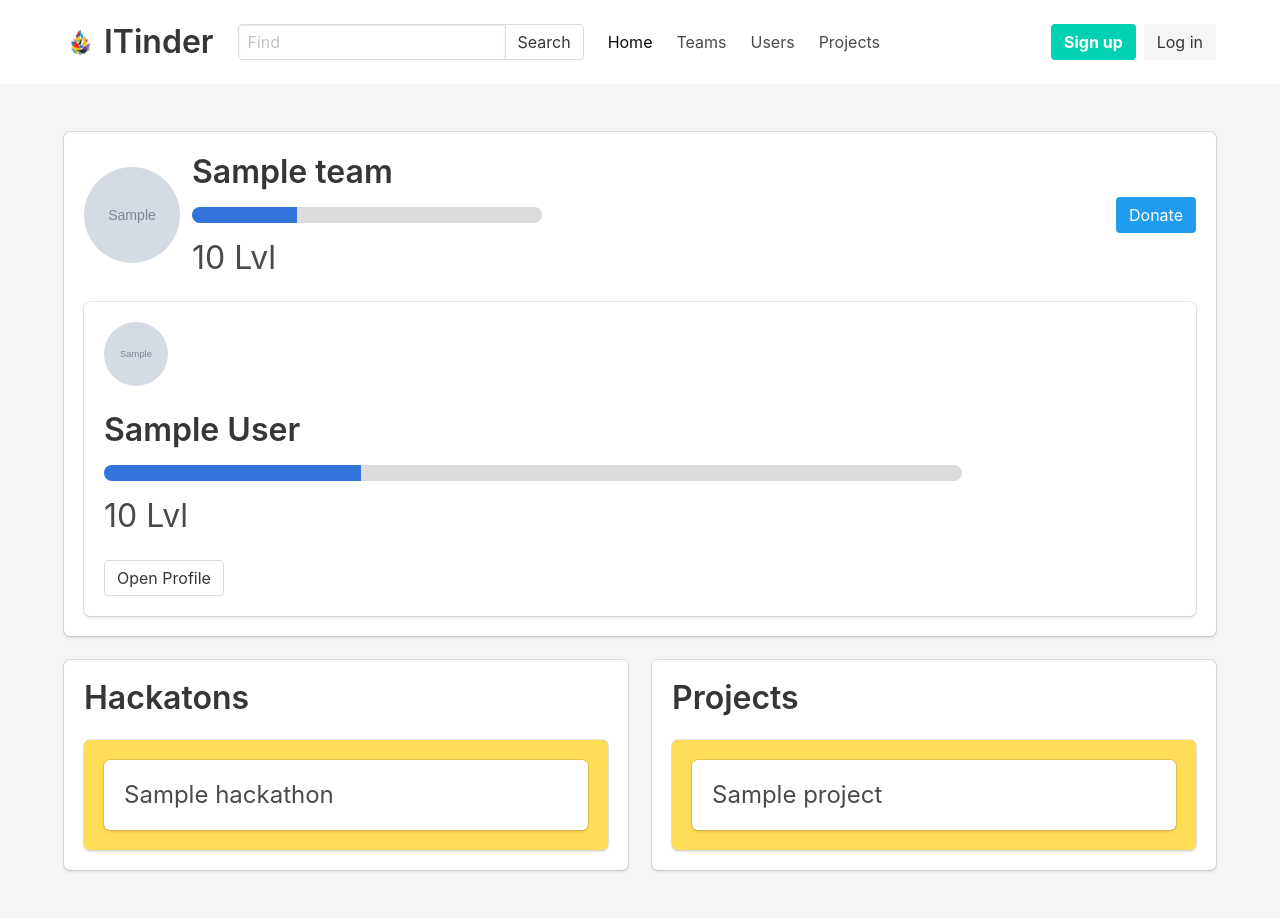
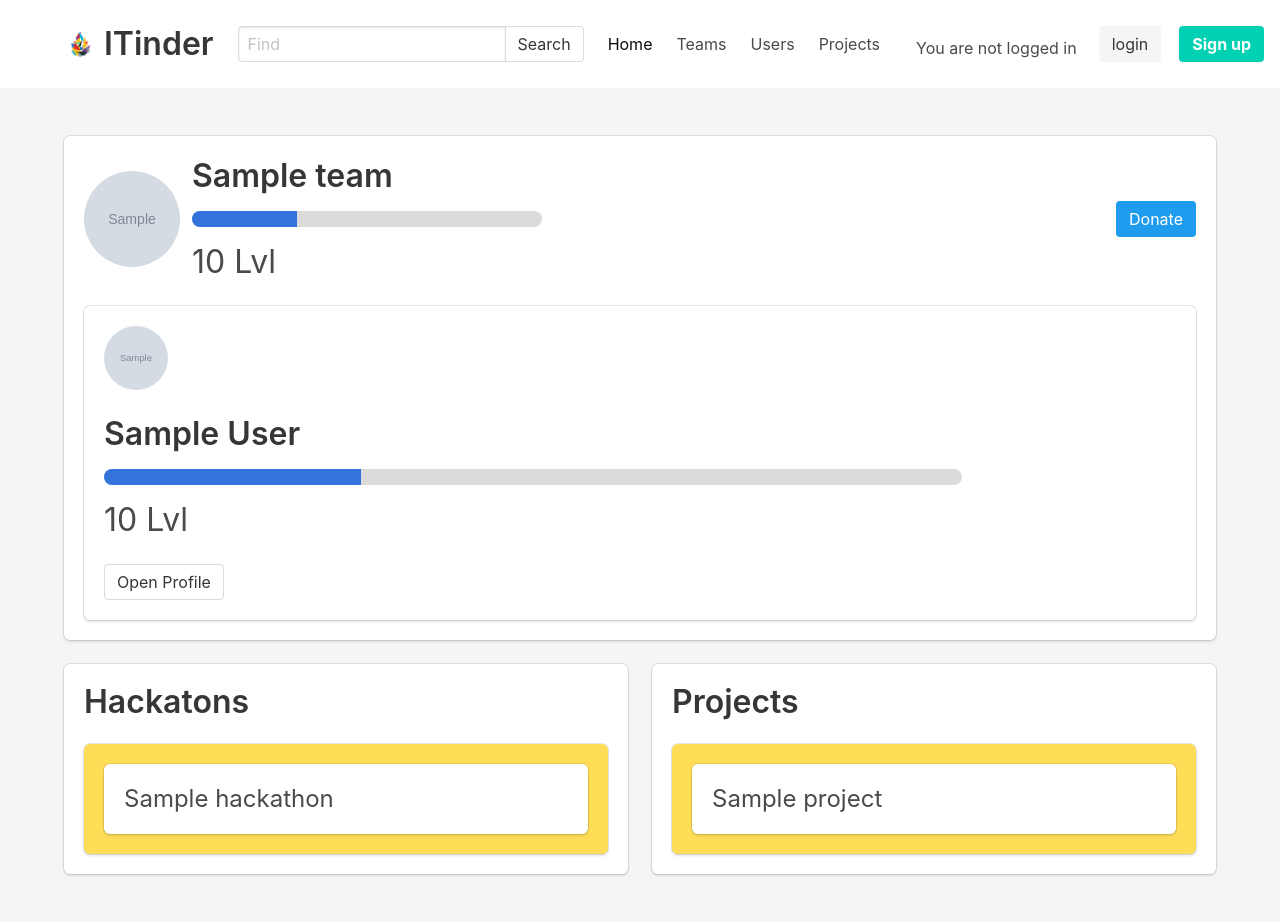
Before and after one commit to fishparmak/final_python, a Django app: page /teamprof/1 in a window 1280 px wide. Before the commit the page ends 874 px from the top, so only its background shows below. Run offline with Django 3.2, Linux system fonts and the light colour scheme; tables that the repository leaves empty hold one stand-in row (values such as "Sample post"); grey boxes marked "Sample" are stand-in pictures; some libraries are stand-ins or nearby versions.

Commit message:
add login to base html

```diff
--- a/blog/static/sass/mystyles.scss
+++ b/blog/static/sass/mystyles.scss
@@ -29,3 +29,13 @@ tr th,
 tr td {
 	vertical-align: middle !important;
 }
+
+.m-r-10 {
+	margin-left: 10px;
+	margin-right: 10px;
+	display: block;
+}
+.p-l-10 {
+	padding-left: 10px;
+	padding-right: 10px;
+}
--- a/blog/templates/blog/base.html
+++ b/blog/templates/blog/base.html
@@ -57,12 +57,17 @@
 			      <div class="navbar-end">
 			        <div class="navbar-item">
 			          <div class="buttons">
-			            <a class="button is-primary">
-			              <strong>Sign up</strong>
-			            </a>
-			            <a class="button is-light">
-			              Log in
-			            </a>
+                          {% if user.is_authenticated %}
+                            <div class="column">{{ user.username }}!</div>
+                              <p class="m-r-10"><a href="{% url 'logout' %}" class="button is-light m-r-10">logout</a></p>
+                          {% else %}
+                              <div class="column"> <p>You are not logged in</p></div>
+
+                              <a href="{% url 'login' %}" class="button is-light is-1 m-r-10">login</a>
+                              <a href="{%  url 'home' %}" class="button is-primary m-r-10">
+                                  <strong>Sign up</strong>
+                              </a>
+                          {% endif %}
 			          </div>
 			        </div>
 			      </div>
--- a/blog/templates/blog/teamprof.html
+++ b/blog/templates/blog/teamprof.html
@@ -4,7 +4,7 @@
 <html>
 <head>
 	<title>Team</title>
-	<link rel="stylesheet" href="css/mystyles.css">
+	<link rel="stylesheet">
 	<meta name="viewport" content="width=device-width, initial-scale=1">
 </head>
 <body>
--- a/mysite/settings.py
+++ b/mysite/settings.py
@@ -126,3 +126,4 @@ MEDIA_URL = '/media/'
 
 # my_project/settings.py
 LOGIN_REDIRECT_URL = '/'
+LOGOUT_REDIRECT_URL = '/'
```
Also changed, not shown: blog/static/css/mystyles.css.
